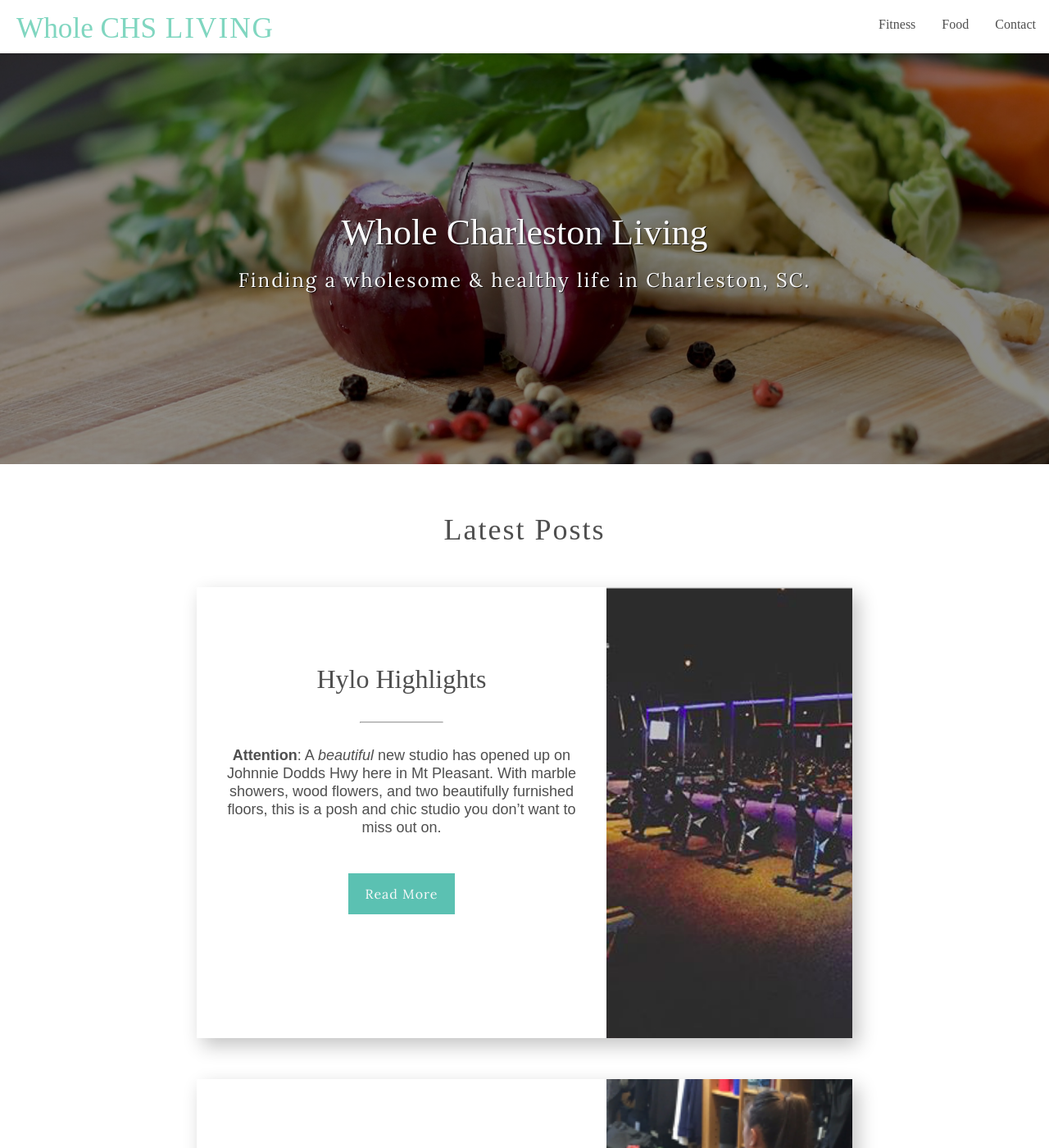
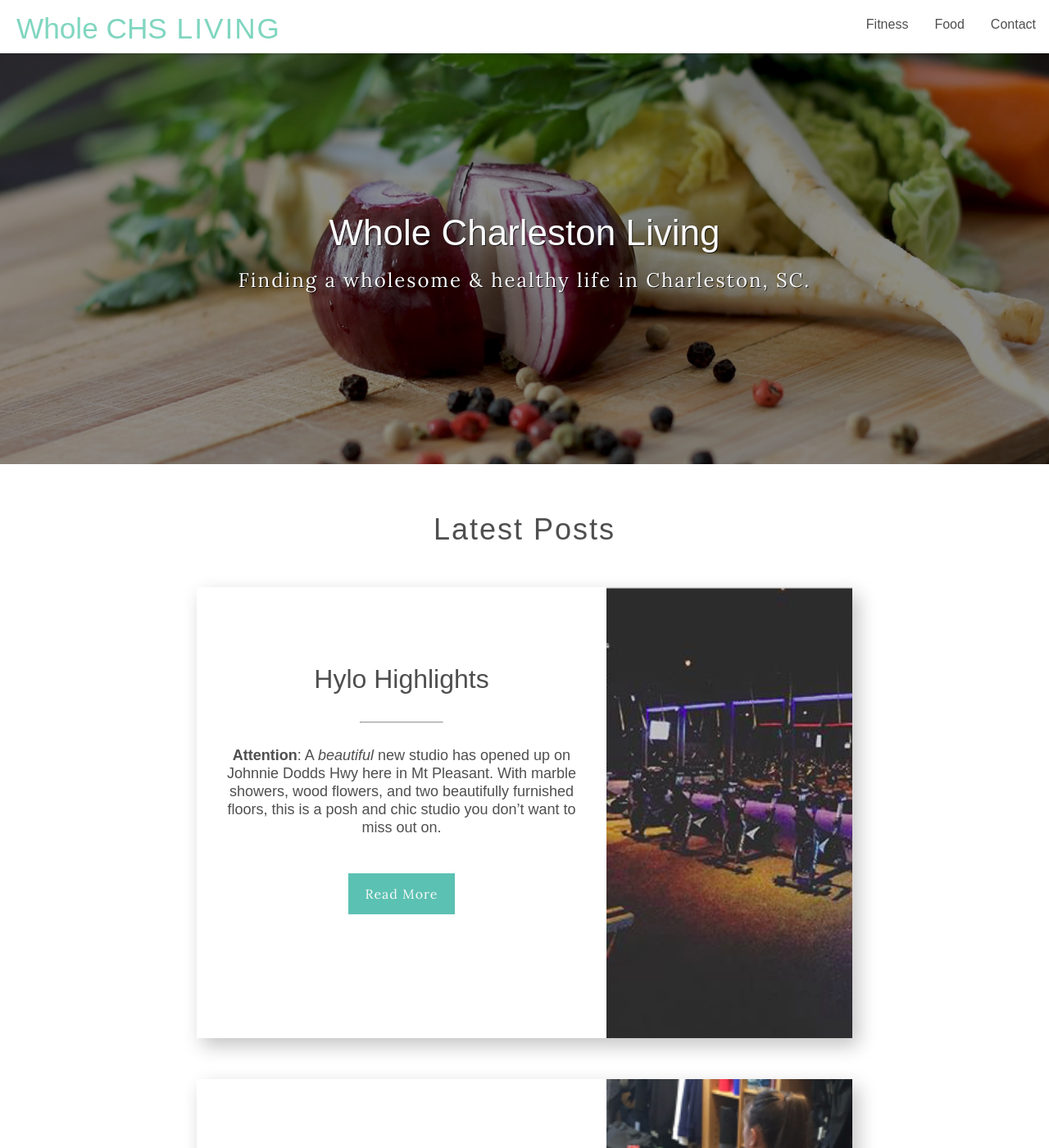
Before and after one commit to dmarooney1105/wholechsliving, a Jekyll site: the page built from index.md, in a window 1280 px wide and 1400 px high. Shown: the whole window at 82% size. Built offline with Jekyll 4.4.1, drawn with Linux system fonts in a browser that asks for light colours; nearby versions of some CDN libraries; some web fonts are replaced.

Commit message:
Updated '_sass/settings/_typography.scss' via CloudCannon

```diff
--- a/_sass/settings/_typography.scss
+++ b/_sass/settings/_typography.scss
@@ -3,7 +3,7 @@
 // font-family: 'Source Sans Pro', sans-serif;
 // font-family: 'Source Serif Pro', serif;
 // font-family: 'Roboto Condensed', sans-serif;
-$primary-font: 'Admina', serif;
+$primary-font: 'Cuprum', sans-serif;;
 $secondary-font: 'Lora', serif;
 $body-font:'Source Sans Pro', sans-serif;
 
```
